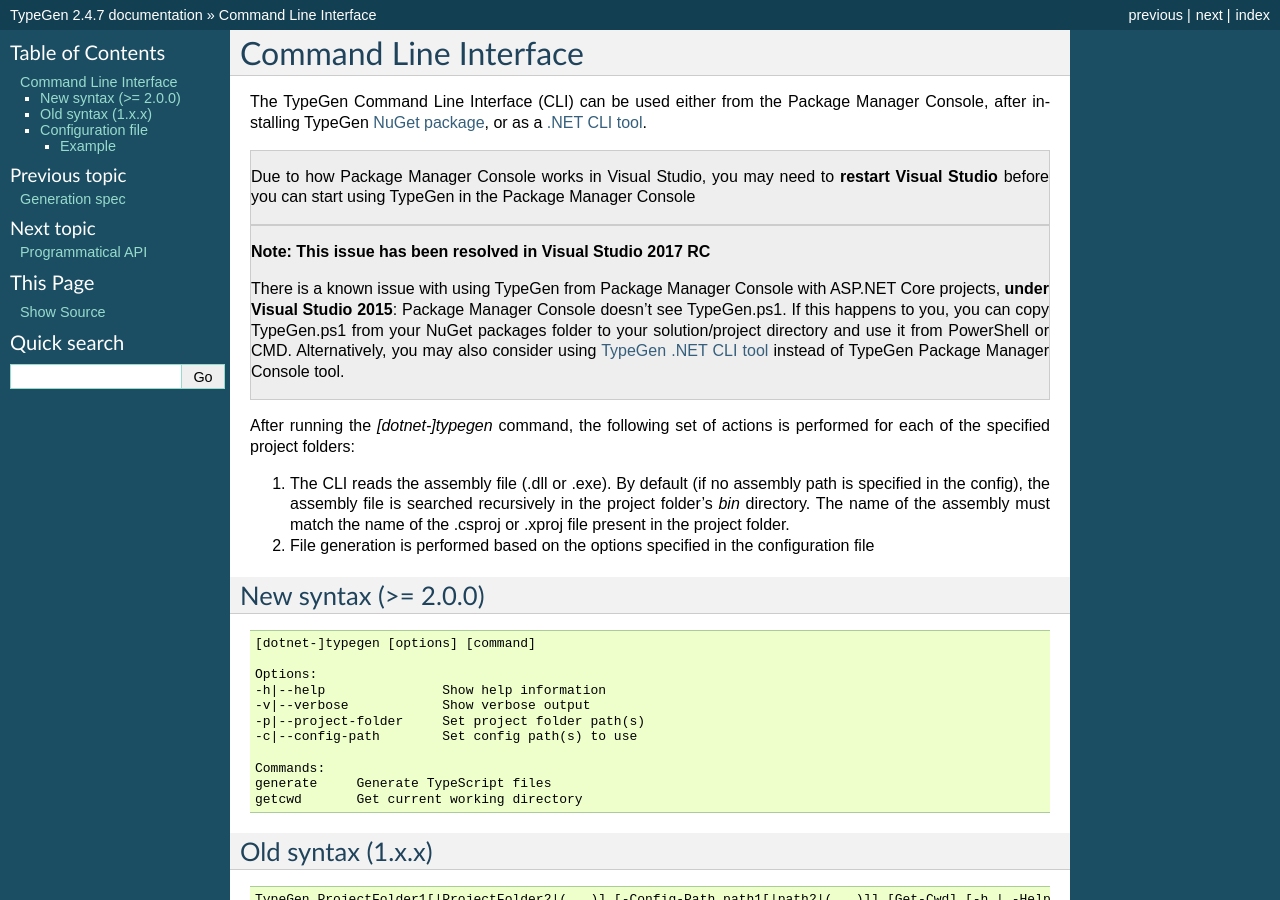
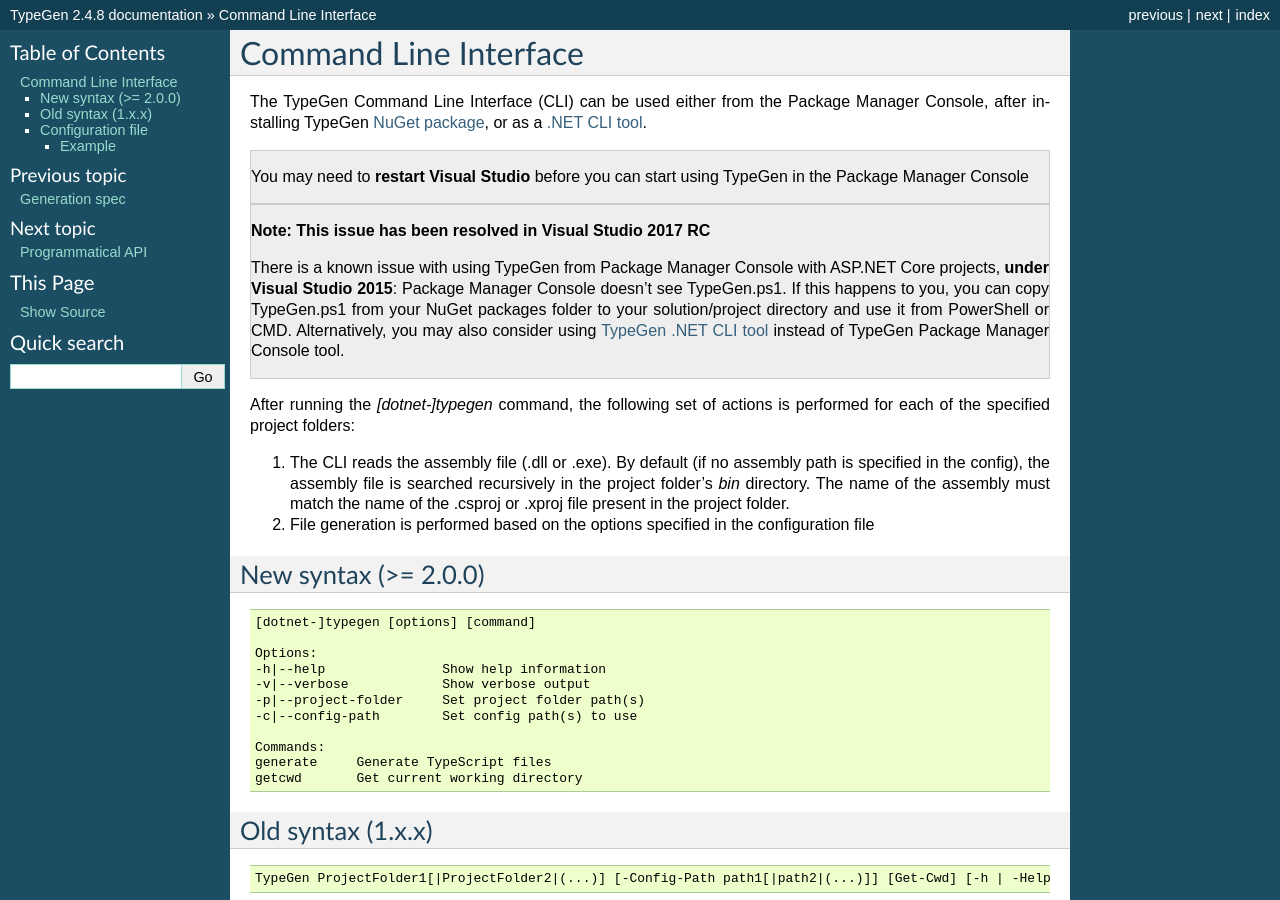
Before and after one commit to jburzynski/TypeGenDocs, a Sphinx documentation site: the page built from source/cli.rst, in a window 1280 px wide and 900 px high. Built offline with Sphinx 7.4.7, drawn with Linux system fonts in a browser that asks for light colours; some of the changed text lies outside the part shown.

Commit message:
small editorial

```diff
--- a/source/cli.rst
+++ b/source/cli.rst
@@ -6,7 +6,7 @@
 
 .. container:: Note
 
-    Due to how Package Manager Console works in Visual Studio, you may need to **restart Visual Studio** before you can start using TypeGen in the Package Manager Console
+    You may need to **restart Visual Studio** before you can start using TypeGen in the Package Manager Console
 
 
 .. container:: Note
--- a/source/conf.py
+++ b/source/conf.py
@@ -57,7 +57,7 @@
 # built documents.
 #
 # The short X.Y version.
-version = u'2.4.7'
+version = u'2.4.8'
 # The full version, including alpha/beta/rc tags.
 release = version
 
```
